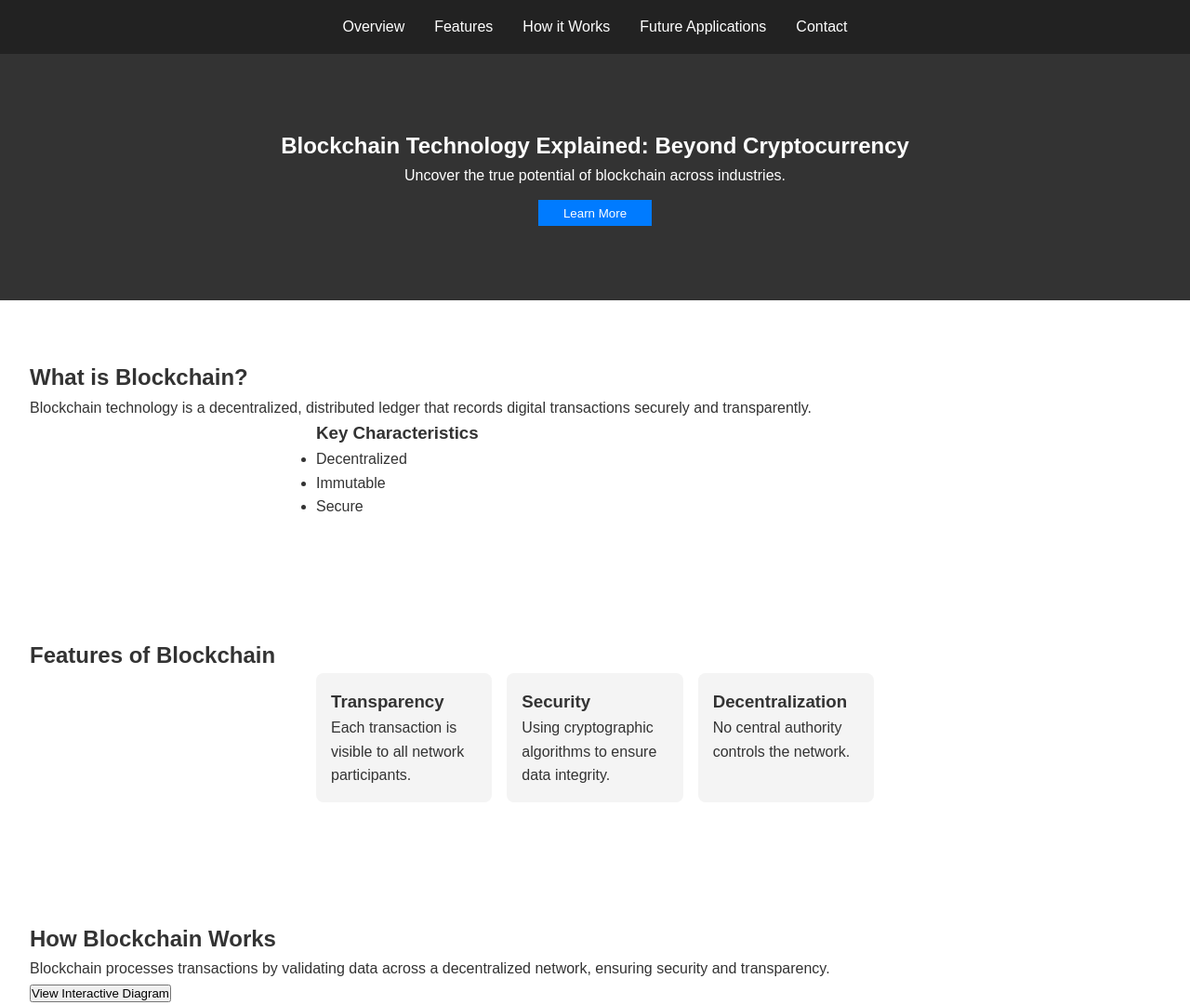
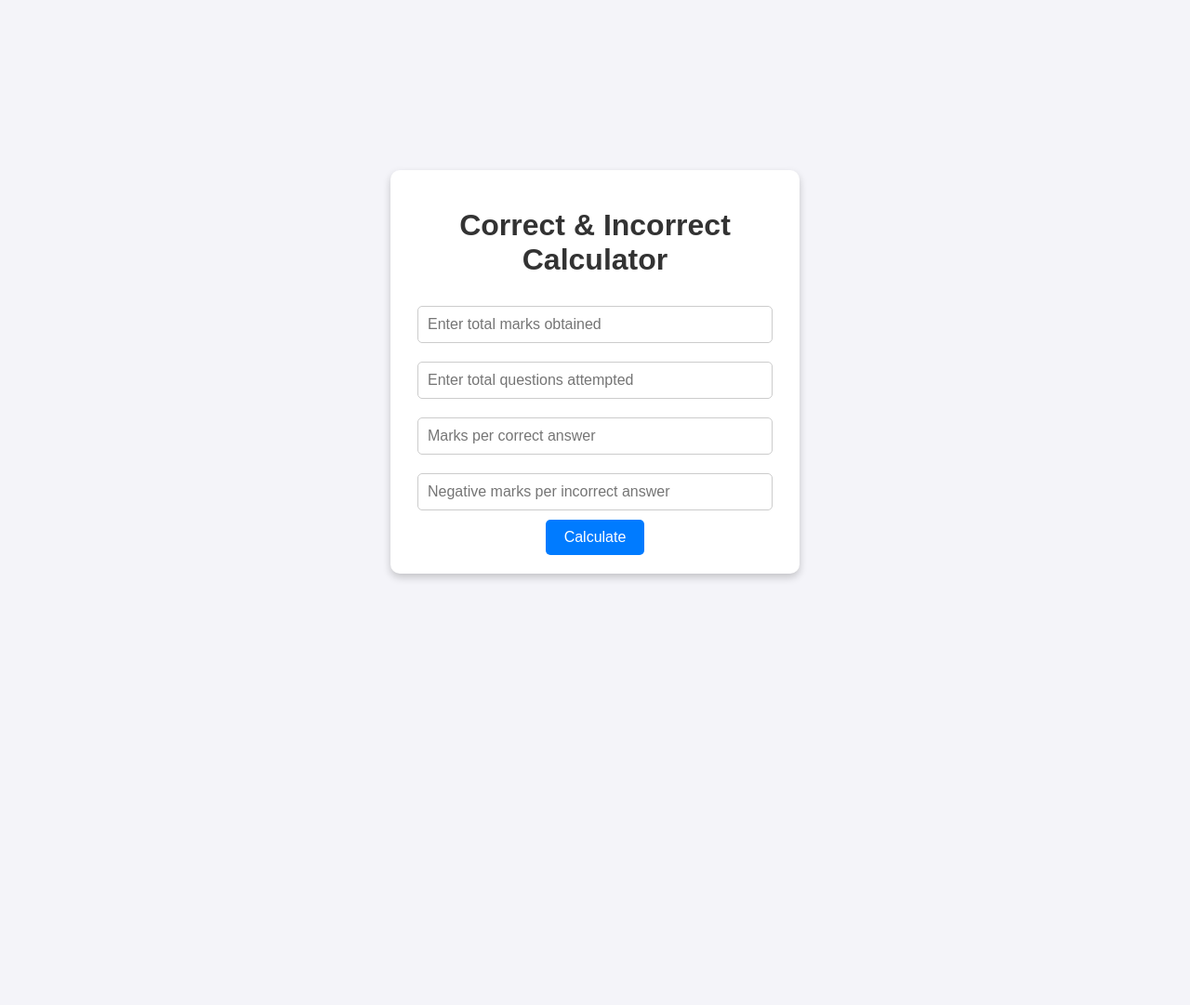
Before and after one commit to iKeshavTomar/MOCKTEST-s_QUESTION_CALCULATOR, a plain HTML site: page index.html in a window 1280 px wide. Shown: the top 1081 px of the page at 93% size. After the commit the page ends 800 px from the top, so only its background shows below. Drawn offline with Linux system fonts and the light colour scheme.

Commit message:
Update index.html
the real one

```diff
--- a/index.html
+++ b/index.html
@@ -3,202 +3,105 @@
 <head>
     <meta charset="UTF-8">
     <meta name="viewport" content="width=device-width, initial-scale=1.0">
-    <title>Blockchain Technology Explained: Beyond Cryptocurrency</title>
+    <title>Correct & Incorrect Calculator</title>
     <style>
-        /* Basic Reset */
-        * {
+        body {
+            font-family: Arial, sans-serif;
+            background-color: #f4f4f9;
             margin: 0;
             padding: 0;
-            box-sizing: border-box;
+            display: flex;
+            justify-content: center;
+            align-items: center;
+            height: 100vh;
         }
-
-        body {
-            font-family: Arial, sans-serif;
-            line-height: 1.6;
+        .container {
+            background: white;
+            box-shadow: 0 4px 8px rgba(0, 0, 0, 0.2);
+            border-radius: 10px;
+            padding: 20px;
+            max-width: 400px;
+            width: 100%;
+            text-align: center;
+        }
+        h1 {
             color: #333;
         }
-
-        header {
-            background: #222;
-            padding: 1em;
+        input {
+            width: 90%;
+            padding: 10px;
+            margin: 10px 0;
+            border: 1px solid #ccc;
+            border-radius: 5px;
+            font-size: 16px;
         }
-
-        header nav ul {
-            display: flex;
-            justify-content: center;
-            list-style: none;
+        button {
+            background-color: #007BFF;
+            color: white;
+            border: none;
+            padding: 10px 20px;
+            border-radius: 5px;
+            font-size: 16px;
+            cursor: pointer;
+            transition: background-color 0.3s;
         }
-
-        header nav ul li {
-            margin: 0 1em;
+        button:hover {
+            background-color: #0056b3;
         }
-
-        header nav ul li a {
-            color: #fff;
-            text-decoration: none;
-        }
-
-        .hero {
-            display: flex;
-            flex-direction: column;
-            align-items: center;
-            justify-content: center;
-            background: #333;
-            color: #fff;
-            text-align: center;
-            padding: 5em 1em;
-        }
-
-        .hero button {
-            margin-top: 1em;
-            padding: 0.5em 2em;
-            background: #007bff;
-            color: #fff;
-            border: none;
-            cursor: pointer;
-        }
-
-        section {
-            padding: 4em 2em;
-        }
-
-        .info-box, .feature-grid, #contactForm {
-            max-width: 600px;
-            margin: auto;
-        }
-
-        .feature-grid {
-            display: grid;
-            grid-template-columns: 1fr 1fr 1fr;
-            gap: 1em;
-        }
-
-        .feature {
-            background: #f4f4f4;
-            padding: 1em;
-            border-radius: 8px;
-        }
-
-        footer {
-            background: #222;
-            color: #fff;
-            text-align: center;
-            padding: 1em 0;
+        .result {
+            margin-top: 20px;
+            padding: 15px;
+            background-color: #f9f9f9;
+            border: 1px solid #ccc;
+            border-radius: 5px;
         }
     </style>
 </head>
 <body>
-    <!-- Navbar -->
-    <header>
-        <nav>
-            <ul>
-                <li><a href="#overview">Overview</a></li>
-                <li><a href="#features">Features</a></li>
-                <li><a href="#how-it-works">How it Works</a></li>
-                <li><a href="#future">Future Applications</a></li>
-                <li><a href="#contact">Contact</a></li>
-            </ul>
-        </nav>
-    </header>
+    <div class="container">
+        <h1>Correct & Incorrect Calculator</h1>
+        <form id="calculator-form">
+            <input type="number" id="total-marks" placeholder="Enter total marks obtained" required>
+            <input type="number" id="total-questions" placeholder="Enter total questions attempted" required>
+            <input type="number" id="marks-correct" placeholder="Marks per correct answer" required>
+            <input type="number" id="marks-incorrect" placeholder="Negative marks per incorrect answer" required>
+            <button type="button" onclick="calculate()">Calculate</button>
+        </form>
+        <div class="result" id="result" style="display: none;"></div>
+    </div>
 
-    <!-- Hero Section -->
-    <section class="hero">
-        <h1>Blockchain Technology Explained: Beyond Cryptocurrency</h1>
-        <p>Uncover the true potential of blockchain across industries.</p>
-        <button onclick="scrollToSection('overview')">Learn More</button>
-    </section>
+    <script>
+        function calculate() {
+            const totalMarks = parseFloat(document.getElementById('total-marks').value);
+            const totalQuestions = parseInt(document.getElementById('total-questions').value);
+            const marksCorrect = parseFloat(document.getElementById('marks-correct').value);
+            const marksIncorrect = parseFloat(document.getElementById('marks-incorrect').value);
 
-    <!-- Overview Section -->
-    <section id="overview">
-        <h2>What is Blockchain?</h2>
-        <p>Blockchain technology is a decentralized, distributed ledger that records digital transactions securely and transparently.</p>
-        <div class="info-box">
-            <h3>Key Characteristics</h3>
-            <ul>
-                <li>Decentralized</li>
-                <li>Immutable</li>
-                <li>Secure</li>
-            </ul>
-        </div>
-    </section>
+            if (isNaN(totalMarks) || isNaN(totalQuestions) || isNaN(marksCorrect) || isNaN(marksIncorrect)) {
+                alert('Please fill in all fields correctly!');
+                return;
+            }
 
-    <!-- Features Section -->
-    <section id="features">
-        <h2>Features of Blockchain</h2>
-        <div class="feature-grid">
-            <div class="feature">
-                <h3>Transparency</h3>
-                <p>Each transaction is visible to all network participants.</p>
-            </div>
-            <div class="feature">
-                <h3>Security</h3>
-                <p>Using cryptographic algorithms to ensure data integrity.</p>
-            </div>
-            <div class="feature">
-                <h3>Decentralization</h3>
-                <p>No central authority controls the network.</p>
-            </div>
-        </div>
-    </section>
+            // Solve for correct and incorrect questions
+            const correctQuestions = (totalMarks + (totalQuestions * marksIncorrect)) / (marksCorrect + marksIncorrect);
+            const incorrectQuestions = totalQuestions - correctQuestions;
 
-    <!-- How It Works Section -->
-    <section id="how-it-works">
-        <h2>How Blockchain Works</h2>
-        <p>Blockchain processes transactions by validating data across a decentralized network, ensuring security and transparency.</p>
-        <button onclick="showDiagram()">View Interactive Diagram</button>
-        <div id="diagram" class="diagram" style="display: none;">
-            <p>[Interactive Diagram Placeholder]</p>
-        </div>
-    </section>
+            // Check for valid results
+            if (correctQuestions < 0 || incorrectQuestions < 0 || correctQuestions > totalQuestions) {
+                document.getElementById('result').innerHTML = '<p style="color: red;">Invalid input or result. Please check your values!</p>';
+                document.getElementById('result').style.display = 'block';
+                return;
+            }
 
-    <!-- Future Applications Section -->
-    <section id="future">
-        <h2>Future Applications of Blockchain</h2>
-        <ul>
-            <li>Supply Chain Management</li>
-            <li>Voting Systems</li>
-            <li>Healthcare Data Security</li>
-            <li>Intellectual Property Protection</li>
-        </ul>
-    </section>
-
-    <!-- Contact Section -->
-    <section id="contact">
-        <h2>Contact Us</h2>
-        <form id="contactForm">
-            <input type="text" name="name" placeholder="Your Name" required>
-            <input type="email" name="email" placeholder="Your Email" required>
-            <textarea name="message" placeholder="Your Message"></textarea>
-            <button type="submit">Send</button>
-        </form>
-        <p id="formResponse"></p>
-    </section>
-
-    <!-- Footer -->
-    <footer>
-        <p>© 2024 Blockchain Insights</p>
-    </footer>
-
-    <!-- Script for Interactive Features -->
-    <script>
-        function scrollToSection(sectionId) {
-            document.getElementById(sectionId).scrollIntoView({ behavior: "smooth" });
+            // Display results
+            document.getElementById('result').innerHTML = `
+                <h3>Results</h3>
+                <p>Correct Questions: <strong>${correctQuestions.toFixed(0)}</strong></p>
+                <p>Incorrect Questions: <strong>${incorrectQuestions.toFixed(0)}</strong></p>
+                <p>Negative Marks: <strong>${(incorrectQuestions * marksIncorrect).toFixed(2)}</strong></p>
+            `;
+            document.getElementById('result').style.display = 'block';
         }
-
-        function showDiagram() {
-            const diagram = document.getElementById('diagram');
-            if (diagram.style.display === 'none') {
-                diagram.style.display = 'block';
-            } else {
-                diagram.style.display = 'none';
-            }
-        }
-
-        document.getElementById("contactForm").addEventListener("submit", function(event) {
-            event.preventDefault();
-            document.getElementById("formResponse").textContent = "Thank you for your message!";
-            this.reset();
-        });
     </script>
 </body>
 </html>
```
